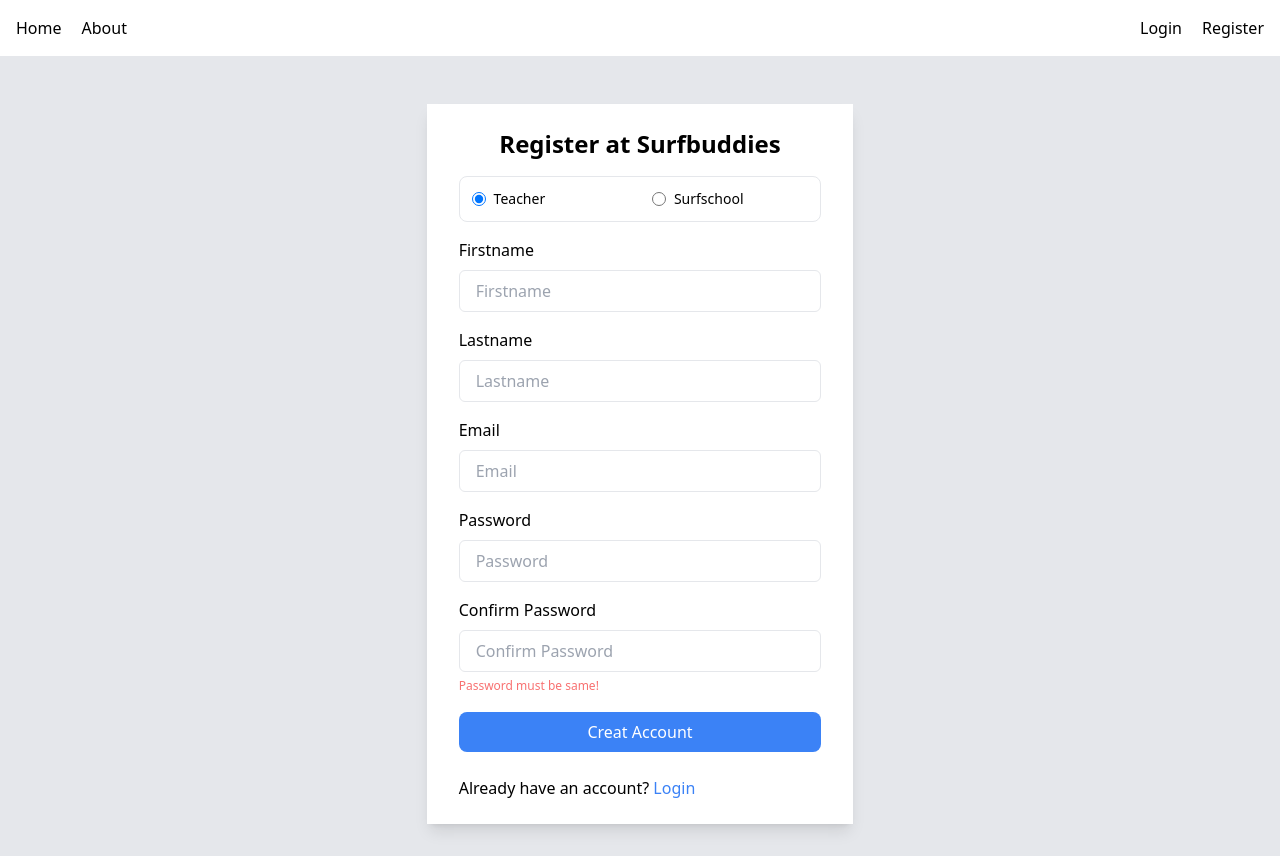
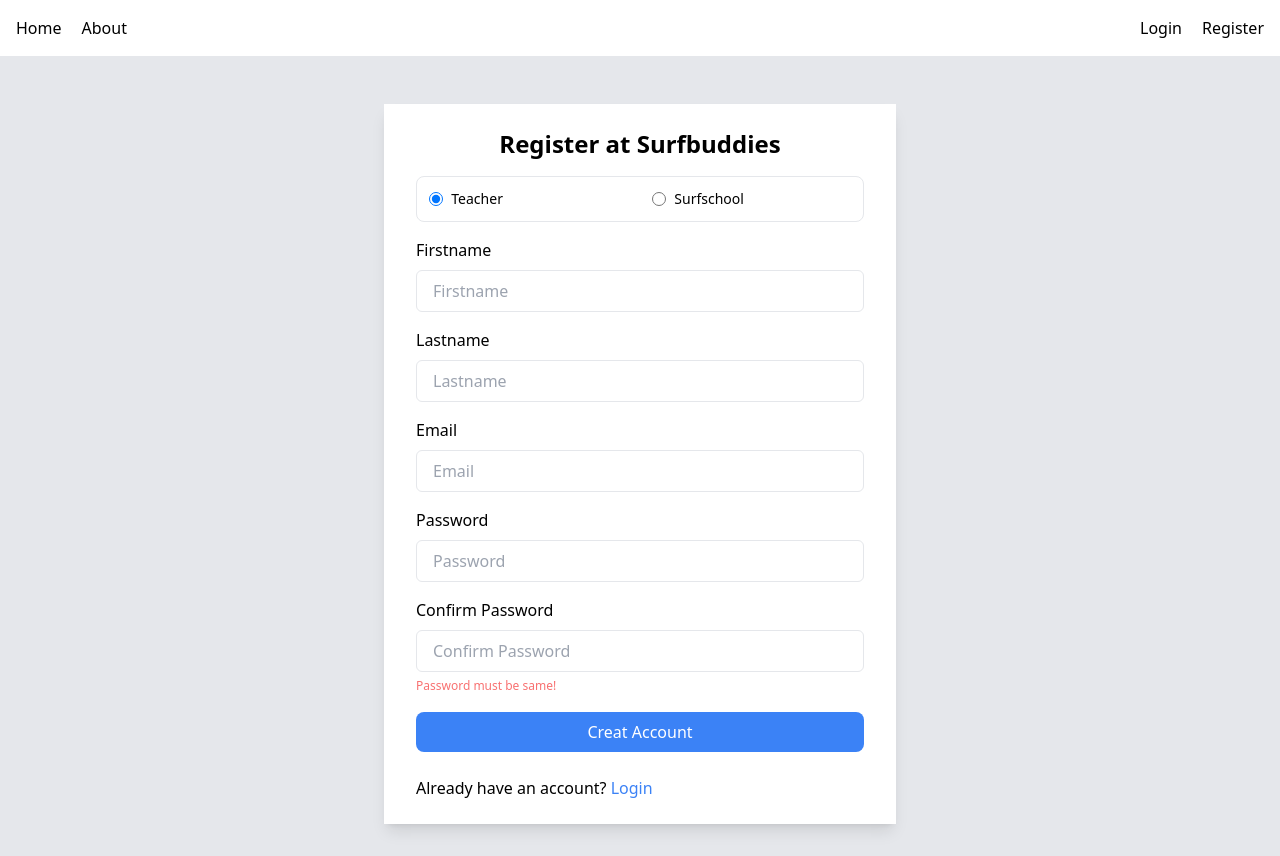
Before and after one commit to fgeck/surfbuddies, a Vue app in the folder src/frontend/: page /register in a window 1280 px wide. Built offline with nearby package versions, Linux system fonts and the light colour scheme.

Commit message:
Move background color to App.vue

```diff
--- a/src/frontend/src/App.vue
+++ b/src/frontend/src/App.vue
@@ -5,5 +5,7 @@
     <router-link to="/register" class="float-right">Register</router-link>
     <router-link to="/login" class="mr-5 float-right">Login</router-link>
   </nav>
-  <router-view />
+  <div class="bg-gray-200">
+    <router-view />
+  </div>
 </template>
--- a/src/frontend/src/views/LoginView.vue
+++ b/src/frontend/src/views/LoginView.vue
@@ -1,5 +1,5 @@
 <template>
-  <div class="flex items-center justify-center min-h-screen bg-gray-200">
+  <div class="flex items-center justify-center min-h-screen">
     <div
       class="px-8 py-6 mx-4 mt-4 text-left bg-white shadow-lg md:w-1/3 lg:w-1/3 sm:w-1/3"
     >
--- a/src/frontend/src/views/RegisterView.vue
+++ b/src/frontend/src/views/RegisterView.vue
@@ -1,7 +1,7 @@
 <template>
-  <div class="flex items-center justify-center min-h-screen bg-gray-200">
+  <div class="flex items-center justify-center min-h-screen">
     <div
-      class="px-8 py-6 mx-4 mt-4 text-left bg-white shadow-lg md:w-1/3 lg:w-1/3 sm:w-1/3"
+      class="px-8 py-6 mx-4 mt-4 text-left bg-white shadow-lg md:w-2/5 lg:w-2/5 sm:w-2/5"
     >
       <h3 class="text-2xl font-bold text-center mb-4">
         Register at Surfbuddies
```
